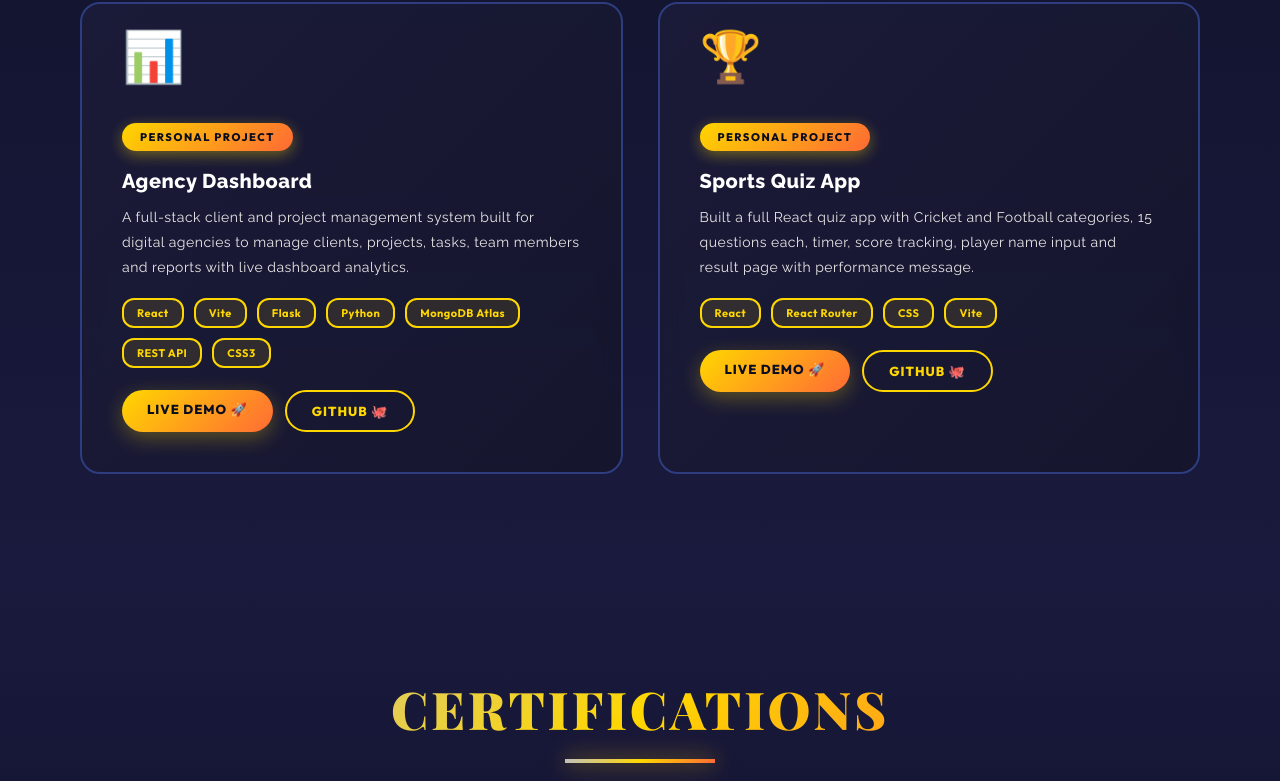
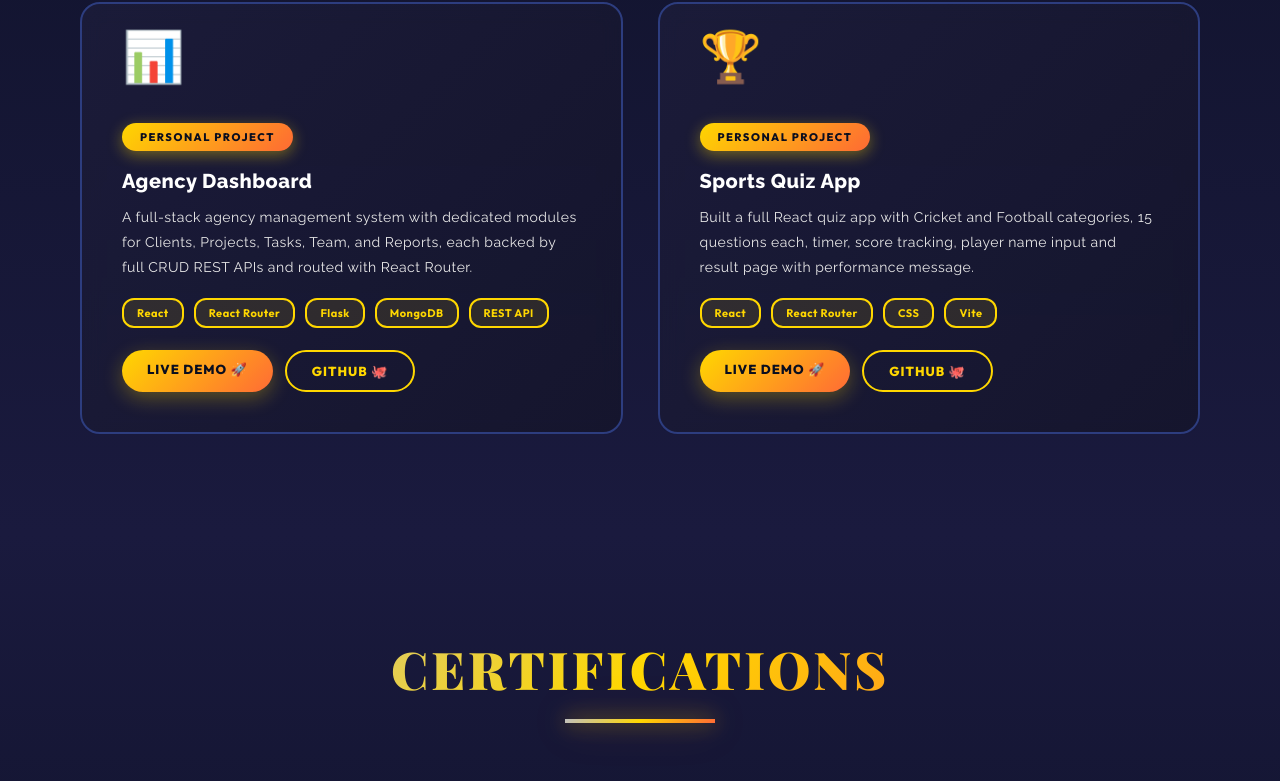
Before and after one commit to Nalantamil/portfolio, a React app: page / in a window 1280 px wide. Shown: the part 3592-4373 px from the top of the page. Built offline with nearby package versions, Linux system fonts and the light colour scheme; the HTML template or start-up script is replaced by a standard one.

Commit message:
Add accurate Agency Dashboard project details

```diff
--- a/src/Projects.jsx
+++ b/src/Projects.jsx
@@ -21,8 +21,8 @@ function Projects(){
     {
       icon: '📊',
       title: 'Agency Dashboard',
-      description: 'A full-stack client and project management system built for digital agencies to manage clients, projects, tasks, team members and reports with live dashboard analytics.',
-      tech: ['React', 'Vite', 'Flask', 'Python', 'MongoDB Atlas', 'REST API', 'CSS3'],
+      description: 'A full-stack agency management system with dedicated modules for Clients, Projects, Tasks, Team, and Reports, each backed by full CRUD REST APIs and routed with React Router.',
+      tech: ['React', 'React Router', 'Flask', 'MongoDB', 'REST API'],
       live: 'https://nalantamil-agency-app.netlify.app',
       github: 'https://github.com/Nalantamil/agency-dashboard',
       type: 'Personal Project'
```
